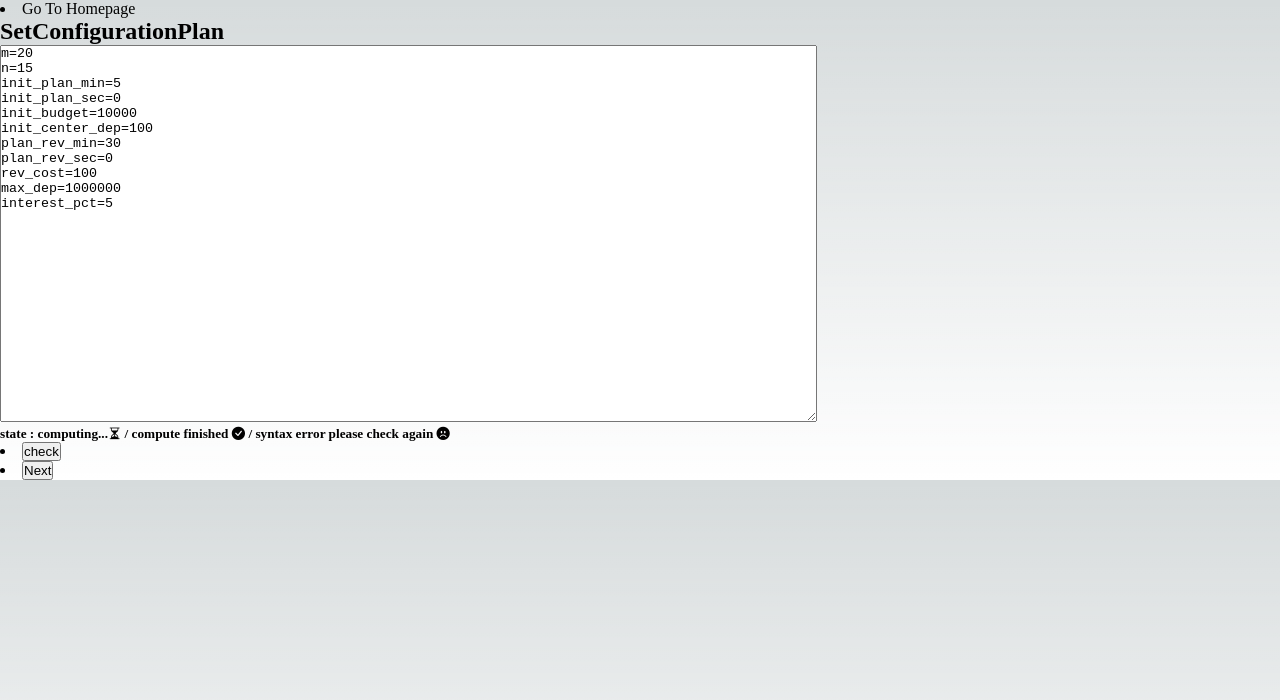
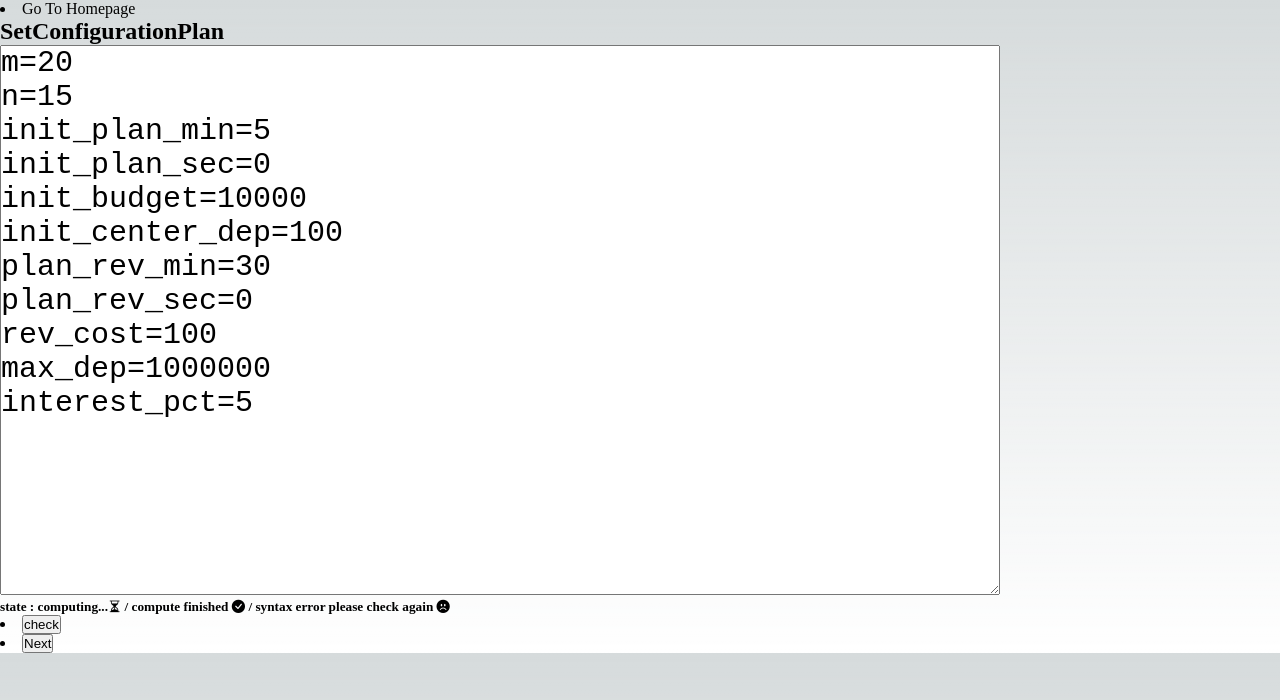
Before and after one commit to setsiri/UPBEAT-Group-7-React, a Next.js app in the folder nextjs-react-web/: page /Part1SetupGame/SetConfigurationPlan in a window 1280 px wide. Shown: the top 700 px of the page. Built offline with nearby package versions, Linux system fonts and the light colour scheme.

Commit message:
add style in text box

```diff
--- a/nextjs-react-web/pages/Part1SetupGame/SetConfigurationPlan.js
+++ b/nextjs-react-web/pages/Part1SetupGame/SetConfigurationPlan.js
@@ -34,7 +34,16 @@ function SetConfigurationPlan() {
       <h2>SetConfigurationPlan</h2>
 
       <div>
-        <textarea rows={25} cols={100} value={configText}></textarea>
+        <textarea
+          rows={25}
+          cols={100}
+          value={configText}
+          style={{
+            fontSize: "30px",
+            width: "1000px",
+            height: "550px",
+          }}
+        ></textarea>
       </div>
 
       <h5>
```
